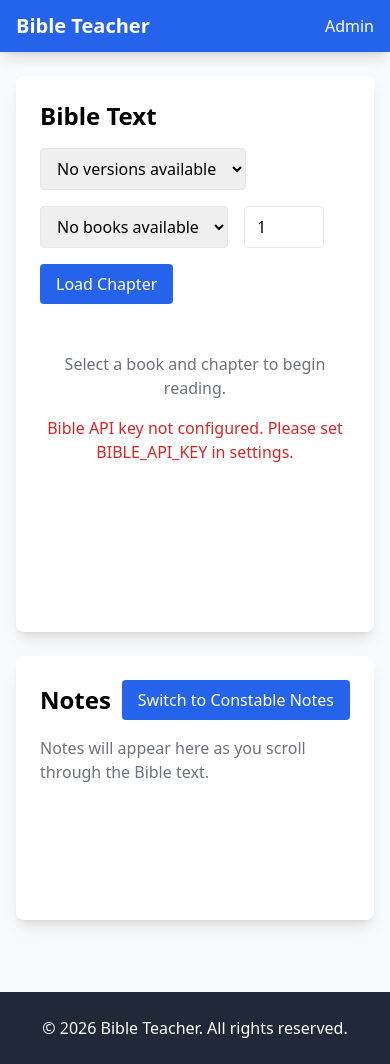
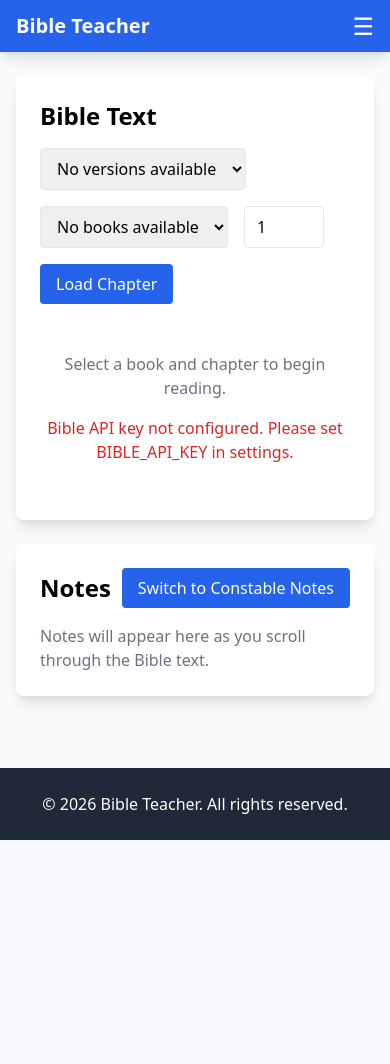
Before and after one commit to BillLensmire/bible-teacher, a Django app: page / in a window 390 px wide. After the commit the page ends 840 px from the top, so only its background shows below. Run offline with Django 5.2, Linux system fonts and the light colour scheme; data that the repository does not hold is empty; some libraries are stand-ins or nearby versions.

Commit message:
feat: add mobile responsive navigation and improve layout for small screens
- Add hamburger menu button and mobile navigation drawer in base template
- Hide desktop navigation links on mobile, show in collapsible menu
- Add JavaScript toggle for mobile menu visibility
- Remove fixed height constraints on mobile for bible reader panes
- Add flex-wrap to pagination controls and bible reader header for better mobile wrapping
- Hide Admin link on mobile in main nav (available in mobile menu)

```diff
--- a/reader/templates/reader/base.html
+++ b/reader/templates/reader/base.html
@@ -20,9 +20,18 @@
                         <a href="{% url 'reader:sermon_notes_list' %}" class="hover:text-blue-200">Sermon Notes</a>
                     </div>
                 </div>
-                <div>
-                    <a href="/admin/" class="hover:text-blue-200">Admin</a>
+                <div class="flex items-center space-x-4">
+                    <a href="/admin/" class="hover:text-blue-200 hidden md:inline">Admin</a>
+                    <button id="mobile-menu-btn" class="md:hidden text-2xl leading-none" aria-label="Toggle menu">
+                        &#9776;
+                    </button>
                 </div>
+            </div>
+            <div id="mobile-menu" class="hidden md:hidden mt-3 space-y-1">
+                <a href="{% url 'reader:bible_reader' %}" class="block py-2 hover:text-blue-200">Bible Study</a>
+                <a href="{% url 'reader:sermon_list' %}" class="block py-2 hover:text-blue-200">Sermons</a>
+                <a href="{% url 'reader:sermon_notes_list' %}" class="block py-2 hover:text-blue-200">Sermon Notes</a>
+                <a href="/admin/" class="block py-2 hover:text-blue-200">Admin</a>
             </div>
         </div>
     </nav>
@@ -37,6 +46,11 @@
         </div>
     </footer>
 
+    <script>
+        document.getElementById('mobile-menu-btn').addEventListener('click', function() {
+            document.getElementById('mobile-menu').classList.toggle('hidden');
+        });
+    </script>
     {% block extra_js %}{% endblock %}
 </body>
 </html>
--- a/reader/templates/reader/bible_reader.html
+++ b/reader/templates/reader/bible_reader.html
@@ -3,9 +3,9 @@
 {% block title %}Bible Study - Bible Teacher{% endblock %}
 
 {% block content %}
-<div class="grid grid-cols-1 lg:grid-cols-2 gap-6 h-screen">
+<div class="grid grid-cols-1 lg:grid-cols-2 gap-6 lg:h-screen">
     <!-- Left Pane: Bible Text -->
-    <div class="bg-white rounded-lg shadow-lg p-6 overflow-y-auto" id="bible-text-pane">
+    <div class="bg-white rounded-lg shadow-lg p-6 lg:overflow-y-auto" id="bible-text-pane">
         <div class="mb-4">
             <h2 class="text-2xl font-bold mb-4">Bible Text</h2>
             <div class="flex flex-wrap gap-4 mb-4">
@@ -52,8 +52,8 @@
     </div>
 
     <!-- Right Pane: Notes -->
-    <div class="bg-white rounded-lg shadow-lg p-6 overflow-y-auto" id="notes-pane">
-        <div class="mb-4 flex justify-between items-center">
+    <div class="bg-white rounded-lg shadow-lg p-6 lg:overflow-y-auto" id="notes-pane">
+        <div class="mb-4 flex flex-wrap justify-between items-center gap-2">
             <h2 class="text-2xl font-bold">Notes</h2>
             <button id="toggle-notes-btn" class="bg-blue-600 text-white px-4 py-2 rounded hover:bg-blue-700">
                 Switch to <span id="note-type-label">Constable Notes</span>
--- a/reader/templates/reader/sermon_list.html
+++ b/reader/templates/reader/sermon_list.html
@@ -107,7 +107,7 @@
     <!-- Pagination -->
     {% if is_paginated %}
     <div class="mt-6 flex justify-center">
-        <nav class="flex space-x-2">
+        <nav class="flex flex-wrap justify-center space-x-2">
             {% if page_obj.has_previous %}
             <a href="?page=1" class="px-3 py-2 bg-white rounded border hover:bg-gray-50">First</a>
             <a href="?page={{ page_obj.previous_page_number }}" class="px-3 py-2 bg-white rounded border hover:bg-gray-50">Previous</a>
--- a/reader/templates/reader/sermon_notes_list.html
+++ b/reader/templates/reader/sermon_notes_list.html
@@ -119,7 +119,7 @@
     <!-- Pagination -->
     {% if is_paginated %}
     <div class="mt-6 flex justify-center">
-        <nav class="flex space-x-2">
+        <nav class="flex flex-wrap justify-center space-x-2">
             {% if page_obj.has_previous %}
             <a href="?page=1" class="px-3 py-2 bg-white rounded border hover:bg-gray-50">First</a>
             <a href="?page={{ page_obj.previous_page_number }}" class="px-3 py-2 bg-white rounded border hover:bg-gray-50">Previous</a>
```
